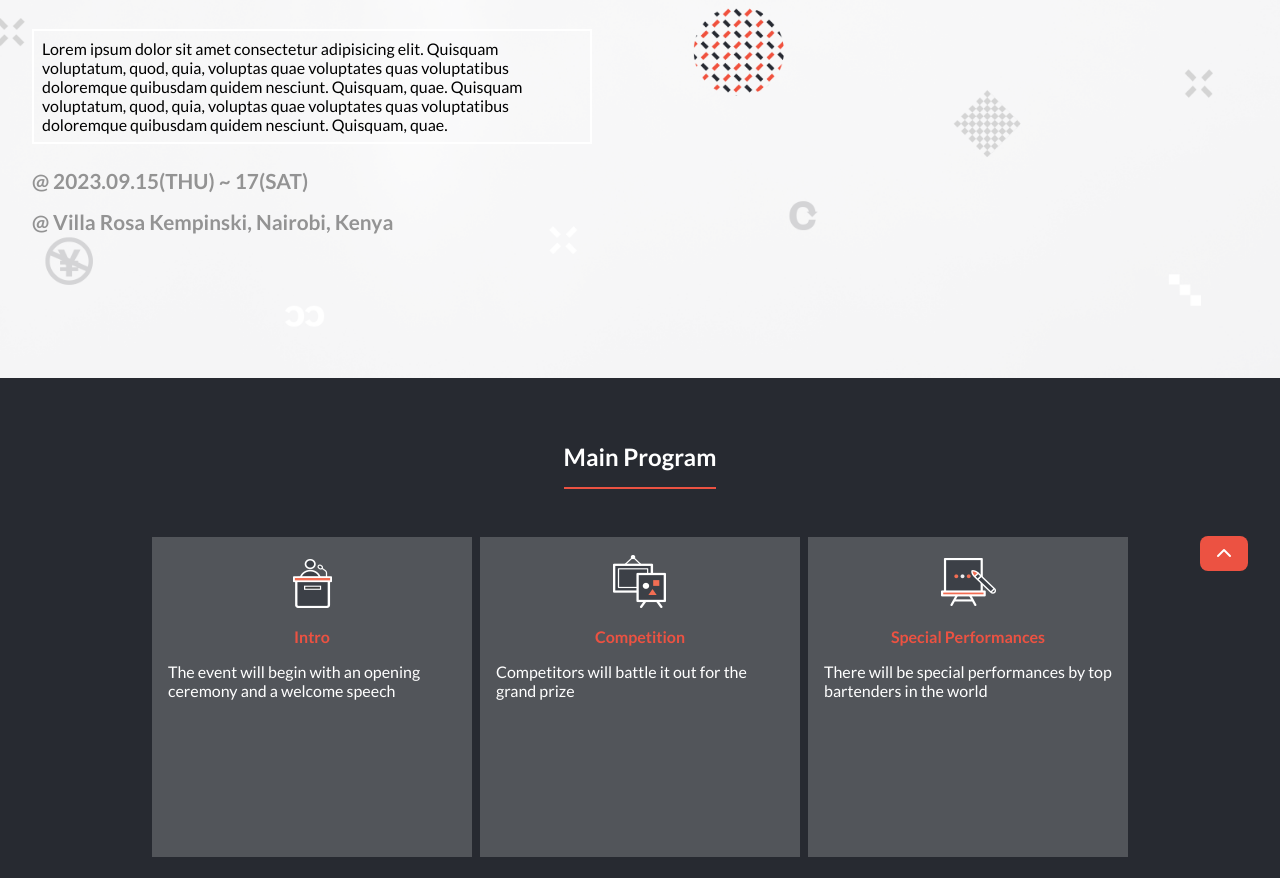
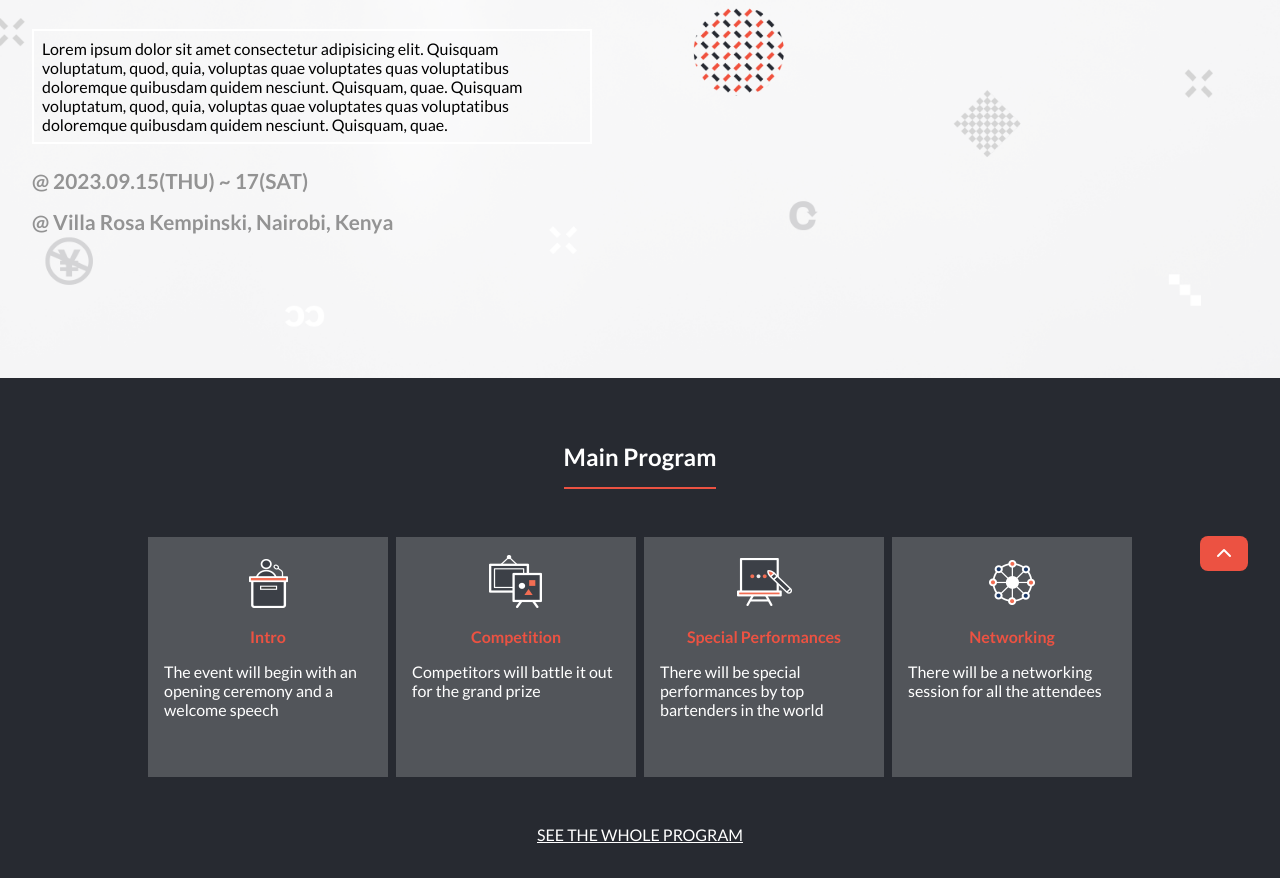
Before and after one commit to 10-menachi/capstone, a website: page html/home.html in a window 1280 px wide. Shown: the part 421-1299 px from the top of the page. Drawn offline with Linux system fonts and the light colour scheme.

Commit message:
Style homepage

```diff
--- a/css/home.css
+++ b/css/home.css
@@ -178,12 +178,12 @@ a {
   display: flex;
   flex-direction: column;
   align-items: center;
-  width: 20rem;
+  width: 15rem;
   padding: 1rem;
   gap: 1rem;
   margin-bottom: 1rem;
   background-color: rgba(255, 255, 255, 0.2);
-  height: 20rem;
+  height: 15rem;
 }
 
 .program-card:hover {
```
